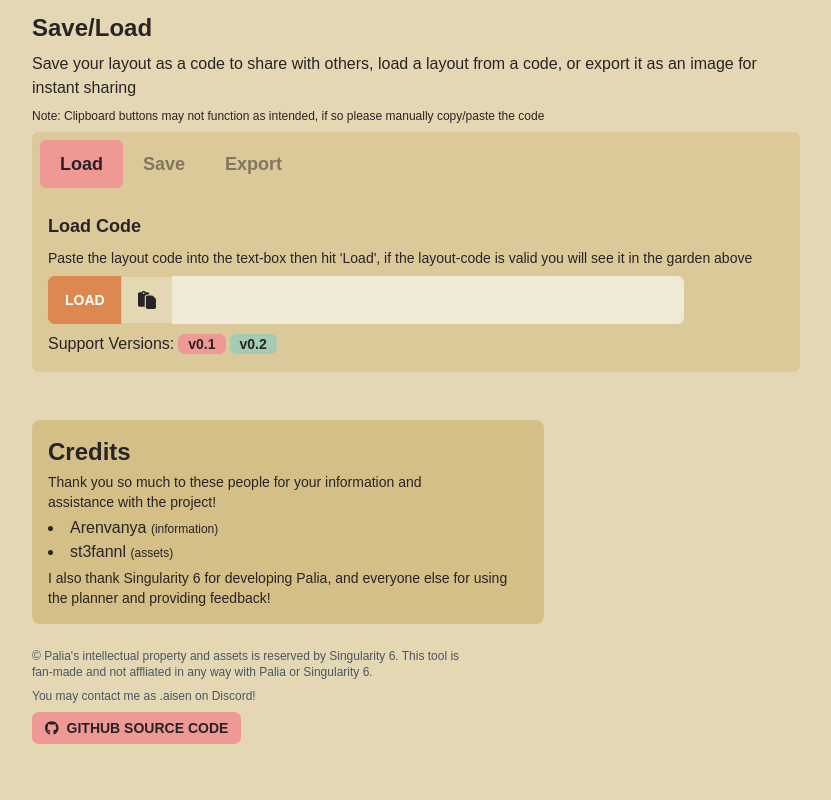
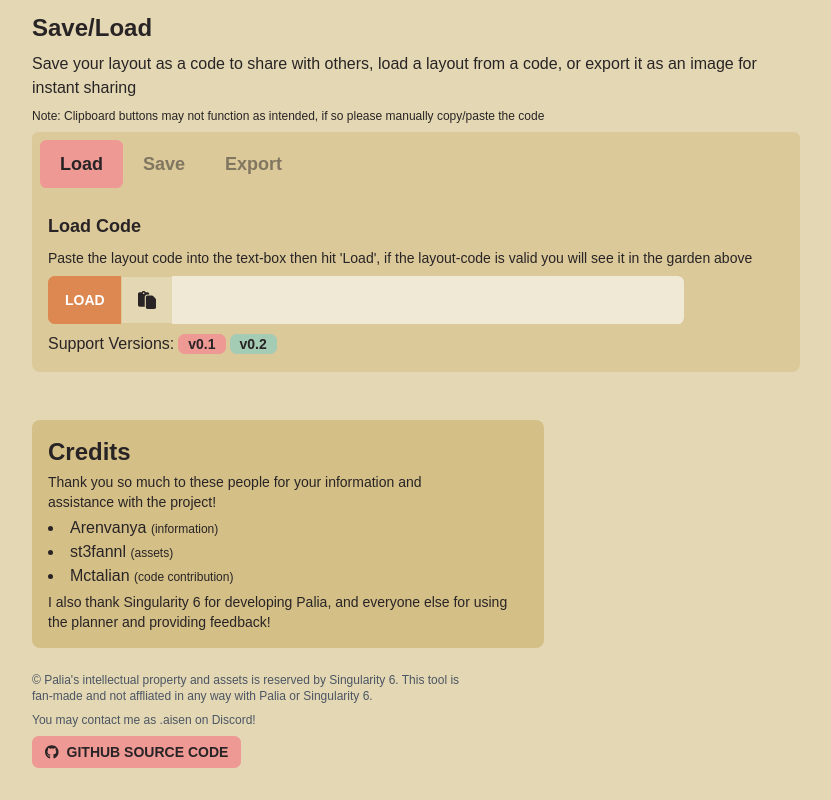
Before and after one commit to VincentAmante/palia-tools, a Nuxt app: page / in a window 1280 px wide. Shown: the part 1940-2740 px from the top of the page, without its empty margins (32-863 px from the left). Before the commit the page ends 2716 px from the top, so only its background shows below. Built offline with nearby package versions, Linux system fonts and the light colour scheme; a web font is replaced by a local one.

Commit message:
[Credit] Properly credit Mctalian
As I've made a change based off their Pull Request that should have been left alone for a different PR, I've credited him as a code contributor for his efforts in helping with the addition of the new crops.

```diff
--- a/components/CreditsSection.vue
+++ b/components/CreditsSection.vue
@@ -10,6 +10,7 @@
       <ul class="list-disc list-inside">
         <li>Arenvanya <span class="text-xs">(information)</span></li>
         <li>st3fannl <span class="text-xs">(assets)</span></li>
+        <li>Mctalian <span class="text-xs">(code contribution)</span></li>
       </ul>
       <p class="text-sm">
         I also thank Singularity 6 for developing Palia, and everyone else for using the planner and providing feedback!
```
